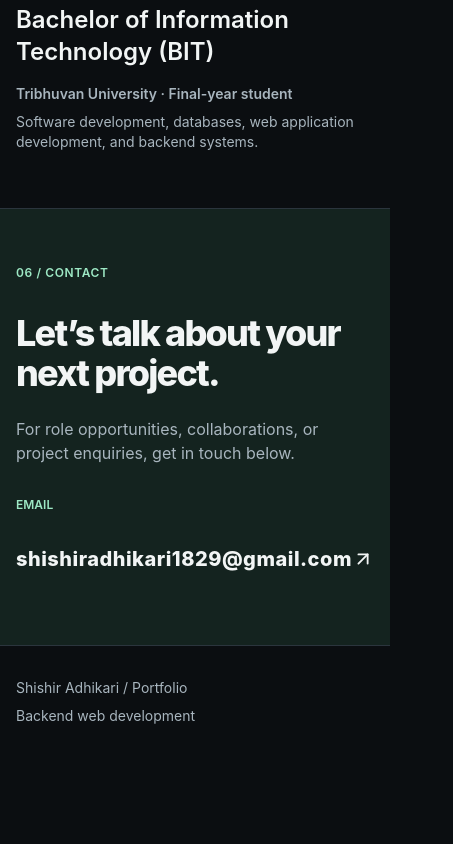
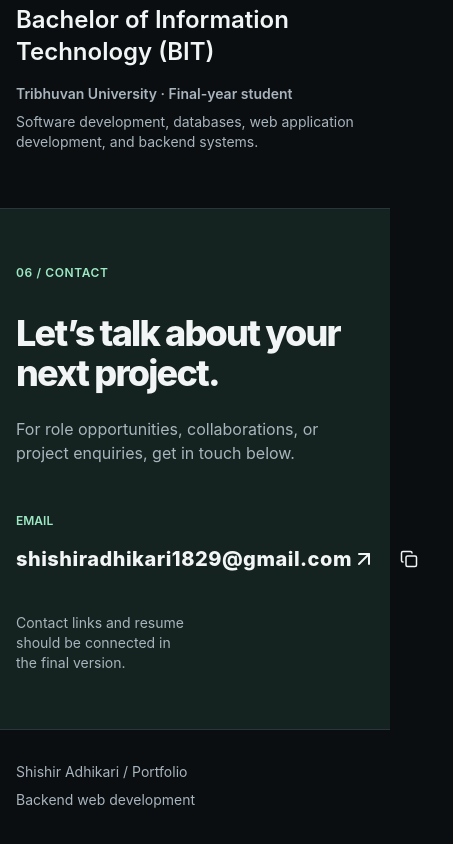
Before and after one commit to ShishirAdhikari12/Portfolio-Website, a React (Vite) app: page / in a window 390 px wide. Shown: the part 7432-8276 px from the top of the page, 453 px wide, since content can reach past the window. Before the commit the page ends 8238 px from the top, so only its background shows below. Built offline with nearby package versions, Linux system fonts and the light colour scheme.

Commit message:
feat: enhance Contact section with email copy functionality and visual feedback

```diff
--- a/src/components/sections/Contact.tsx
+++ b/src/components/sections/Contact.tsx
@@ -3,9 +3,21 @@ import MediumText from "../common/MediumText"
 import Section from "../common/Section"
 import SectionTitle from "../common/SectionTitle"
 import { contacts } from "@/data/Contacts"
-import { ArrowUpRight } from "lucide-react"
+import { ArrowUpRight, Copy, Check } from "lucide-react"
+import { useState } from "react";
+import SmallText from "../common/SmallText"
 
 const Contact = () => {
+
+  const [copied, setCopied] = useState(false);
+
+  const handleCopy = async () => {
+    await navigator.clipboard.writeText(contacts.email);
+    setCopied(true);
+
+    setTimeout(() => setCopied(false), 2000);
+  };
+
   return (
     <Section id="contact" className="bg-secondary">
       <SectionTitle>06 / CONTACT</SectionTitle>
@@ -13,12 +25,47 @@ const Contact = () => {
 
       <MediumText>For role opportunities, collaborations, or project enquiries, get in touch below.</MediumText>
       <div className="m-8"></div>
-      <ColoredTitle>EMAIL</ColoredTitle>
 
+      <div className="w-full flex ">
 
-      <div className="flex items-center">
-        <div className="font-extrabold text-foreground text-xl sm:text-2xl tracking-wide my-4">{contacts.email}</div>
-        <ArrowUpRight className="h-6 w-6" />
+        {/* left half  */}
+        <div className="w-1/2 ">
+
+          <ColoredTitle>EMAIL</ColoredTitle>
+
+          <div className=" w-fit flex items-center gap-6">
+            <a
+              href="mailto:shishiradhikari1829@example.com"
+            >
+              <div className="flex items-center text-foreground hover:text-primary/50 w-fit">
+                <div className="font-extrabold text-xl sm:text-2xl tracking-wide">{contacts.email}</div>
+                <ArrowUpRight className="h-6 w-6" />
+              </div>
+            </a>
+
+            <button
+              onClick={handleCopy}
+              className="relative group"
+            >
+              <Copy size={18} className="text-foreground hover:text-primary/30 hover:scale-130" />
+
+              <span className="absolute bottom-full left-1/2 -translate-x-1/2 mb-2
+                whitespace-nowrap rounded-md bg-background px-3 py-1.5
+                text-xs text-foreground opacity-0 group-hover:opacity-100
+                transition-opacity">
+                {copied ? "Copied!" : "Copy email"}
+              </span>
+            </button>
+
+          </div>
+
+          <div className="mt-10"><SmallText>Contact links and resume should be connected in the final version.</SmallText></div>
+        </div>
+
+        {/* right half  */}
+        <div className="w-1/2">
+
+        </div>
       </div>
 
     </Section>
```
